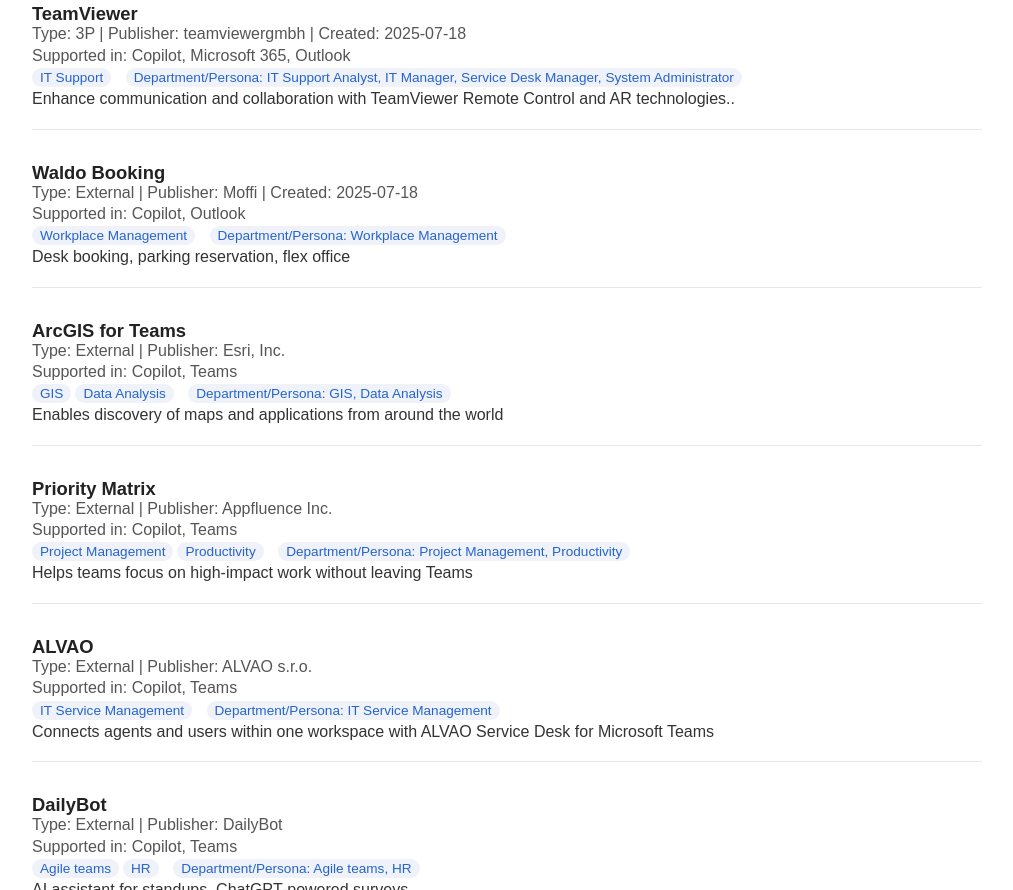
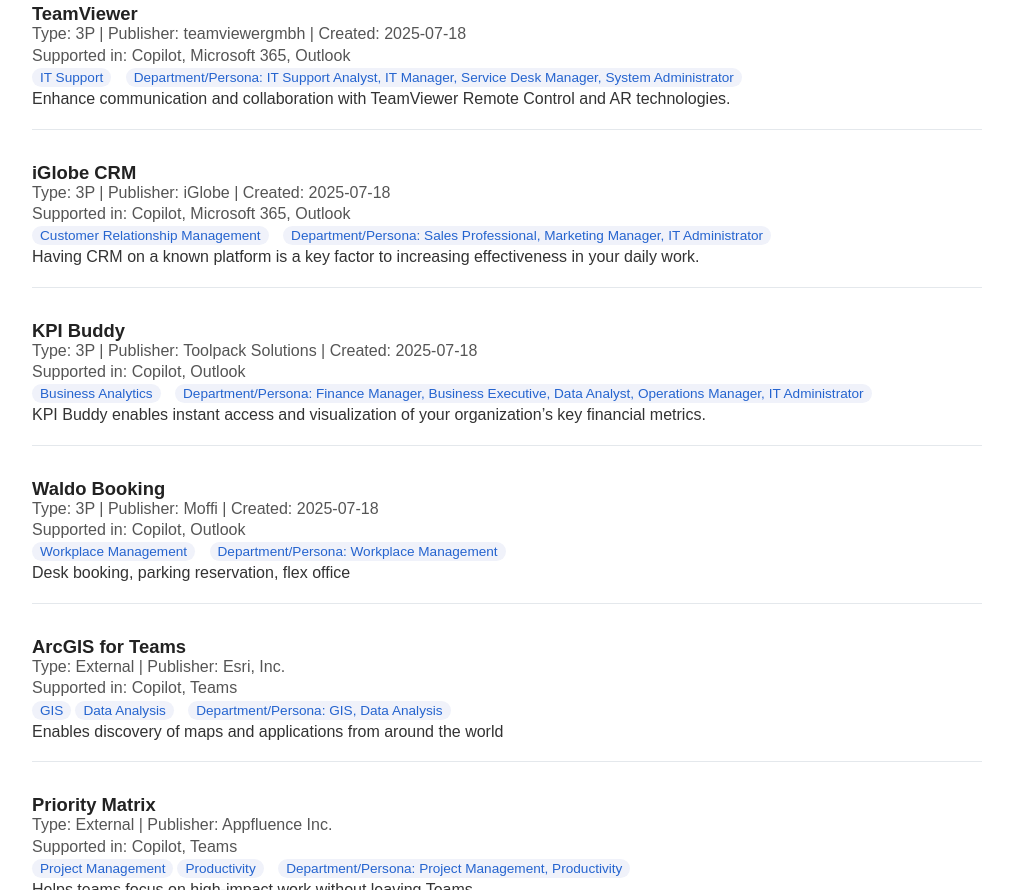
Before and after one commit to alexc-MSFT/copilot-agent-directory, a plain HTML site: page agents.html in a window 1280 px wide. Shown: the part 1195-2085 px from the top of the page, without its empty margins (40-1053 px from the left). Drawn offline with Linux system fonts and the light colour scheme.

Commit message:
Update agents.html

```diff
--- a/agents.html
+++ b/agents.html
@@ -127,11 +127,29 @@
                 <div class="agent-tags"><span>IT Support</span>
                     <span class="agent-persona">Department/Persona: IT Support Analyst, IT Manager, Service Desk Manager, System Administrator</span>
                 </div>
-                <div class="agent-desc">Enhance communication and collaboration with TeamViewer Remote Control and AR technologies..</div>
+                <div class="agent-desc">Enhance communication and collaboration with TeamViewer Remote Control and AR technologies.</div>
+            </li>
+                <li>
+                <div class="agent-title">iGlobe CRM</div>
+                <div class="agent-meta">Type: 3P | Publisher: iGlobe | Created: 2025-07-18</div>
+                <div class="agent-meta">Supported in: Copilot, Microsoft 365, Outlook</div>
+                <div class="agent-tags"><span>Customer Relationship Management</span>
+                    <span class="agent-persona">Department/Persona: Sales Professional, Marketing Manager, IT Administrator</span>
+                </div>
+                <div class="agent-desc">Having CRM on a known platform is a key factor to increasing effectiveness in your daily work.</div>
+            </li>
+              <li>
+                <div class="agent-title">KPI Buddy</div>
+                <div class="agent-meta">Type: 3P | Publisher: Toolpack Solutions | Created: 2025-07-18</div>
+                <div class="agent-meta">Supported in: Copilot, Outlook</div>
+                <div class="agent-tags"><span>Business Analytics</span>
+                    <span class="agent-persona">Department/Persona: Finance Manager, Business Executive, Data Analyst, Operations Manager, IT Administrator</span>
+                </div>
+                <div class="agent-desc">KPI Buddy enables instant access and visualization of your organization’s key financial metrics.</div>
             </li>
             <li>
                 <div class="agent-title">Waldo Booking</div>
-                <div class="agent-meta">Type: External | Publisher: Moffi | Created: 2025-07-18</div>
+                <div class="agent-meta">Type: 3P | Publisher: Moffi | Created: 2025-07-18</div>
                 <div class="agent-meta">Supported in: Copilot, Outlook</div>
                 <div class="agent-tags"><span>Workplace Management</span>
                     <span class="agent-persona">Department/Persona: Workplace Management</span>
```
